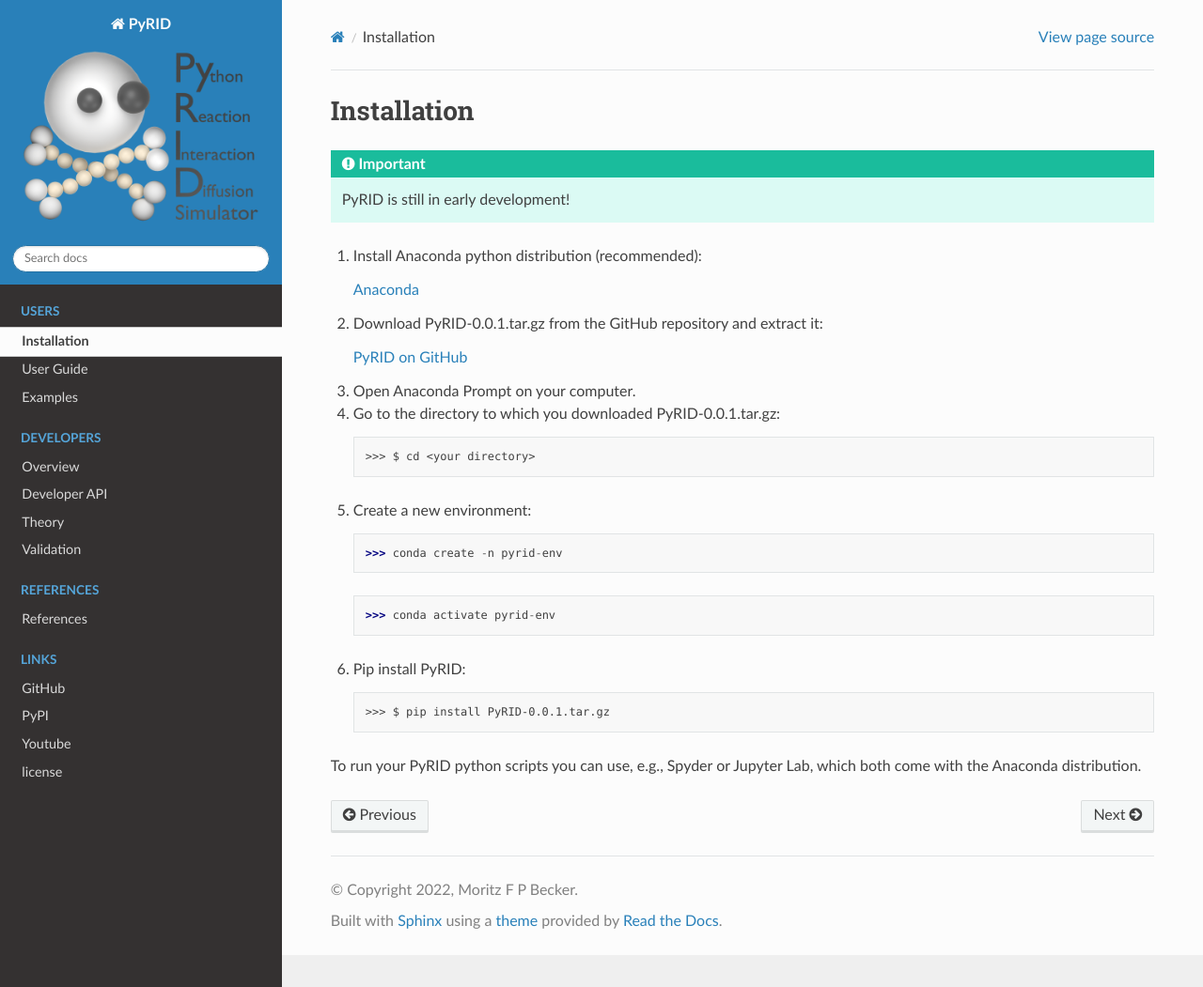
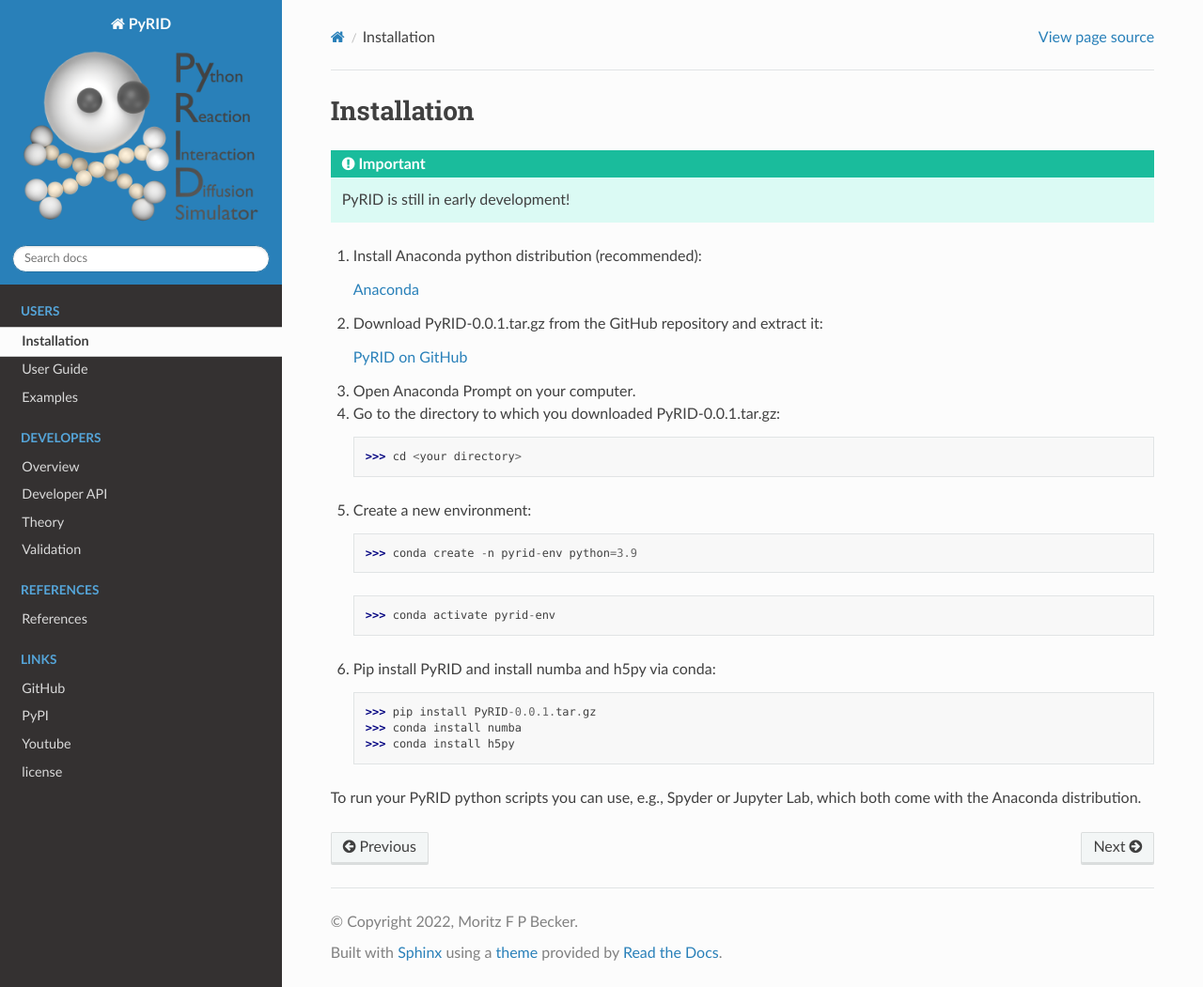
Before and after one commit to MoritzB90/PyRID, a Sphinx documentation site: the page built from sphinx/Users/Installation.rst, in a window 1280 px wide and 1051 px high. Shown: the whole window at 94% size. Built offline with Sphinx 7.4.7 and the Read the Docs theme 2.0.0, drawn with Linux system fonts in a browser that asks for light colours.

Commit message:
update doc

```diff
--- a/setup.py
+++ b/setup.py
@@ -12,7 +12,7 @@ setup(
     description='PyRID is a Python library for particle-based reaction diffusion simulations',
     author='Moritz F P Becker',
     license='MIT',
-    install_requires = ["seaborn >= 0.11.2", "matplotlib >= 3.5.0", "h5py >=2.10.0", "numpy >= 1.18", "numba >= 0.55.1", "plotly >= 5.7.0", "pyvis >= 0.2.1"],
+    install_requires = ["seaborn == 0.11.2", "matplotlib == 3.5.1", "numpy == 1.20.3", "plotly == 5.7.0", "pyvis == 0.2.1", "kaleido == 0.2.1"],
     setup_requires = ['pytest-runner'],
     tests_require = ['pytest==4.4.1'],
     test_suite = 'Unit_Tests',
--- a/sphinx/Users/Installation.rst
+++ b/sphinx/Users/Installation.rst
@@ -20,16 +20,18 @@ Installation
 
 4. Go to the directory to which you downloaded PyRID-0.0.1.tar.gz:
 
-   >>> $ cd <your directory>
+   >>> cd <your directory>
 
 5. Create a new environment:
 
-   >>> conda create -n pyrid-env
+   >>> conda create -n pyrid-env python=3.9
 
    >>> conda activate pyrid-env
 
-6. Pip install PyRID:
+6. Pip install PyRID and install numba and h5py via conda:
 
-   >>> $ pip install PyRID-0.0.1.tar.gz
+   >>> pip install PyRID-0.0.1.tar.gz
+   >>> conda install numba
+   >>> conda install h5py
 
 To run your PyRID python scripts you can use, e.g., Spyder or Jupyter Lab, which both come with the Anaconda distribution.
```
Also changed, not shown: README.md (+5 -3 lines), 1 other file.
